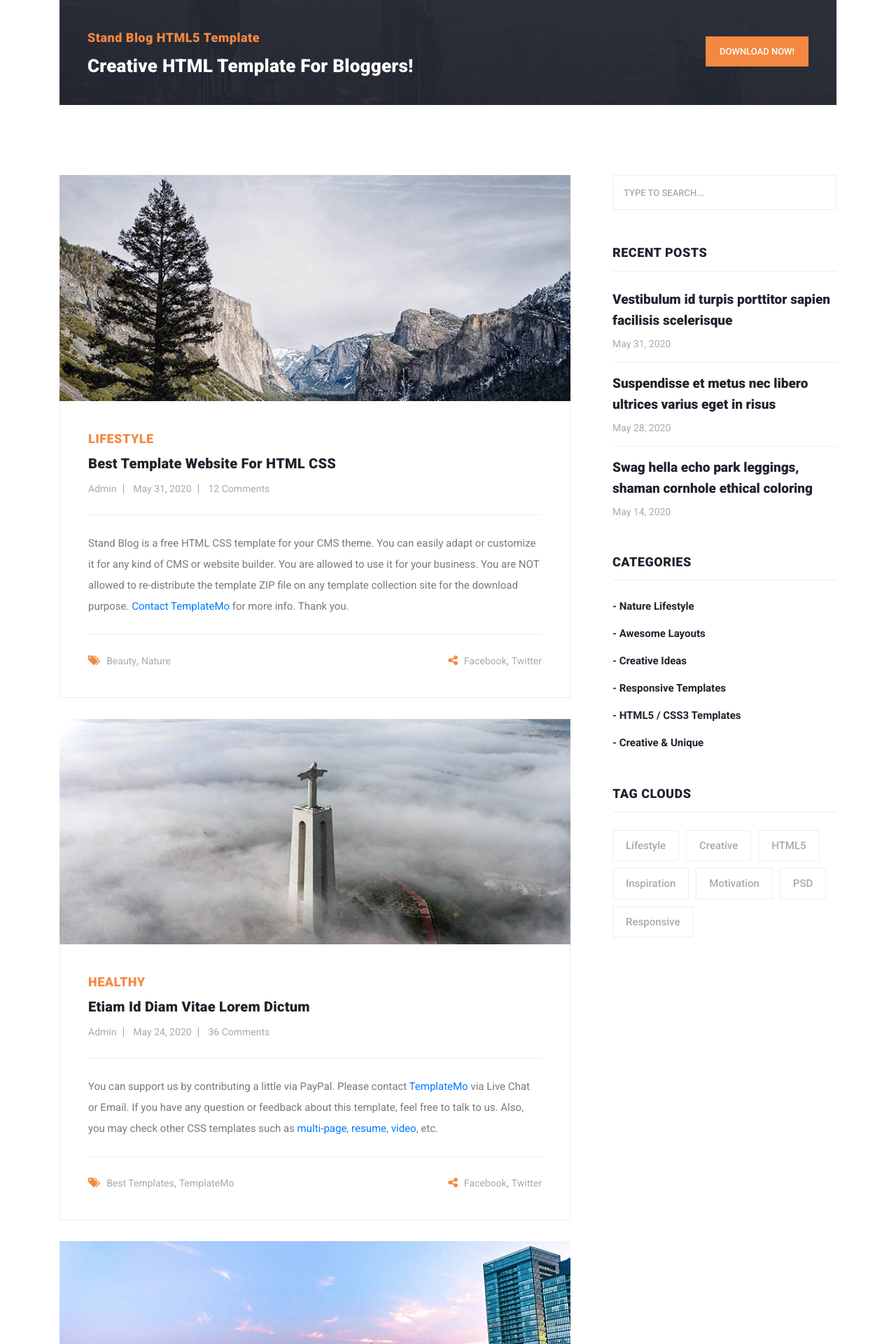
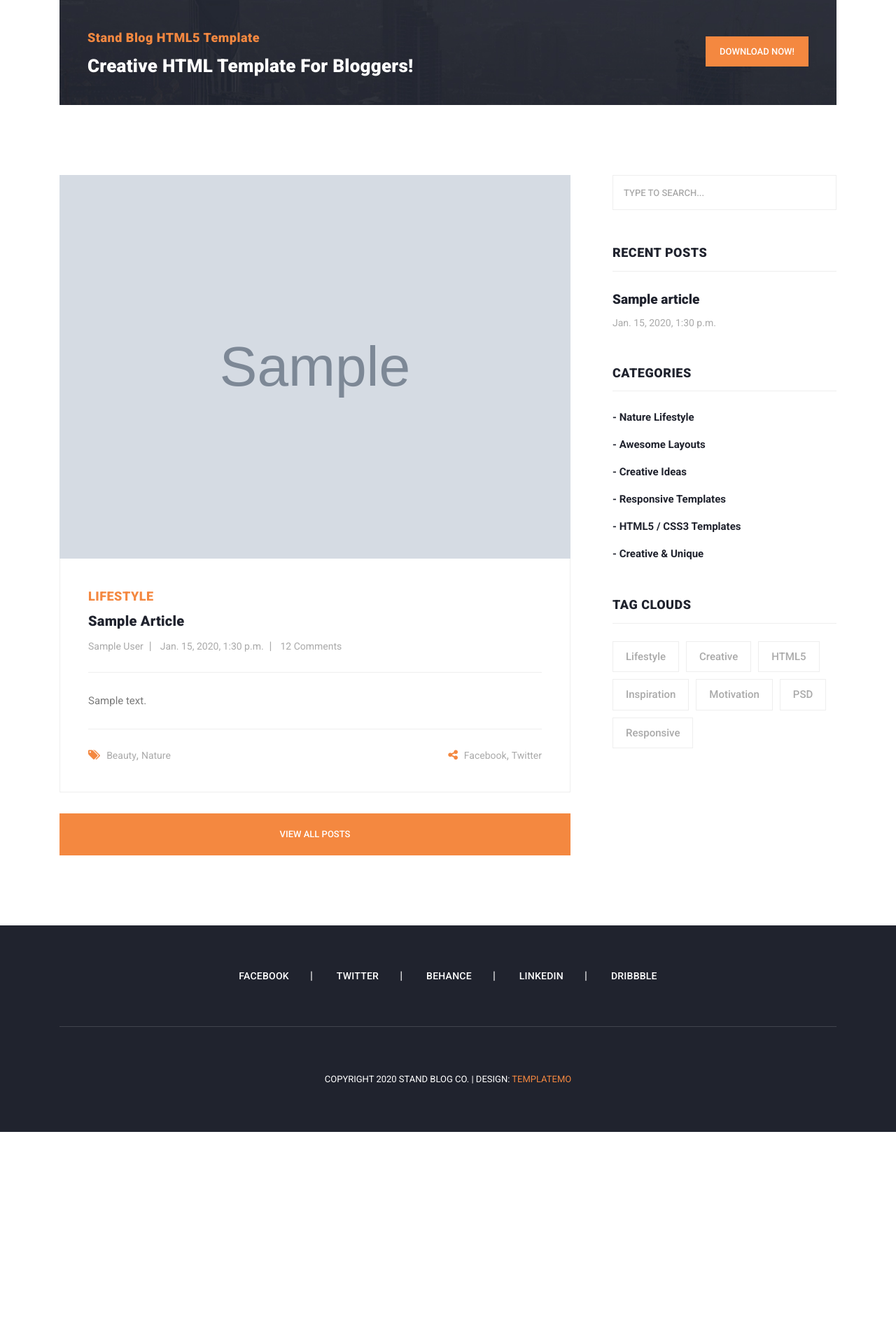
Before and after one commit to A0Rassafian/stand-blog, a Django app: page / in a window 1280 px wide. Shown: the part 496-2416 px from the top of the page at 70% size. After the commit the page ends 2113 px from the top, so only its background shows below. Run offline with Django 5.2, Linux system fonts and the light colour scheme; tables that the repository leaves empty hold one stand-in row (values such as "Sample post"); grey boxes marked "Sample" are stand-in pictures; some libraries are stand-ins or nearby versions.

Commit message:
"use reverse and get_absolute_url and slug and add show recent articles"

```diff
--- a/blog/models.py
+++ b/blog/models.py
@@ -2,6 +2,8 @@ from django.utils import timezone
 
 from django.db import models
 from django.contrib.auth.models import User
+from django.urls import reverse
+from django.utils.text import slugify
 # Create your models here.
 
 class ArticleManager(models.Manager):
@@ -31,7 +33,7 @@ class Article(models.Model):
     author = models.ForeignKey(User , on_delete=models.CASCADE , related_name='article')
     category = models.ManyToManyField(Category)
     title = models.CharField(max_length=70
-                             , help_text="Title of the article",
+                             , help_text="Title of the article",unique=True
                              # ,unique=True
                              # db_column='mytitle'
                              # null=True,
@@ -47,8 +49,13 @@ class Article(models.Model):
     updated = models.DateTimeField(auto_now=True)
     is_published = models.BooleanField()
     # published = models.DateTimeField(default=timezone.now)
+    slug = models.SlugField(unique=True, blank=True)
     objects = models.Manager()
     custom_manager=ArticleManager()
+
+
+    def get_absolute_url(self):
+        return reverse("blog:article_detail", kwargs={'slug':self.slug})
 
 
 
@@ -58,4 +65,10 @@ class Article(models.Model):
 
     def save(self , *args,**kwargs):
         print(self.title)
+        self.slug = slugify(self.title)
         super(Article ,self).save(*args,**kwargs)
+
+    class Meta:
+        ordering = ['-created']
+        verbose_name = "Article"
+        verbose_name_plural = "Articles"
--- a/blog/urls.py
+++ b/blog/urls.py
@@ -4,5 +4,5 @@ from . import views
 
 app_name="blog"
 urlpatterns = [
-    path('detail/<int:pk>',views.article_detail,name='article_detail'),
+    path('detail/<slug:slug>',views.article_detail,name='article_detail'),
 ]
--- a/blog/views.py
+++ b/blog/views.py
@@ -9,6 +9,6 @@ from blog.models import Article
 
 
 
-def article_detail(request,pk):
-    article = get_object_or_404(Article,pk=pk)
+def article_detail(request,slug):
+    article = get_object_or_404(Article,slug=slug)
     return render(request,"blog/article_detail.html",{"article":article})
--- a/home/templates/home/index.html
+++ b/home/templates/home/index.html
@@ -14,7 +14,7 @@
                 <div class="meta-category">
                   <span>{{ article.category.first }}</span>
                 </div>
-                <a href="{% url 'blog:article_detail' article.id %}"><h4>{{ article.title }}</h4></a>
+                <a href="{{ article.get_absolute_url}}"><h4>{{ article.title }}</h4></a>
                 <ul class="post-info">
                   <li><a href="#">{{ article.auther.username }}</a></li>
                   <li><a href="#">{{article.created}}</a></li>
@@ -60,20 +60,23 @@
           <div class="col-lg-8">
             <div class="all-blog-posts">
               <div class="row">
+                  {% for article in resent_articles %}
                 <div class="col-lg-12">
                   <div class="blog-post">
                     <div class="blog-thumb">
-                      <img src="{% static 'images/blog-post-01.jpg' %}" alt="">
+                      <img src="{{article.image.url}}" alt="">
                     </div>
                     <div class="down-content">
                       <span>Lifestyle</span>
-                      <a href="post-details.html"><h4>Best Template Website for HTML CSS</h4></a>
+                      <a href="post-details.html"><h4>{{ article.title}}</h4></a>
                       <ul class="post-info">
-                        <li><a href="#">Admin</a></li>
-                        <li><a href="#">May 31, 2020</a></li>
+                        <li><a href="#">{{ article.author.get_full_name }}</a></li>
+                        <li><a href="#">{{ article.created}}</a></li>
                         <li><a href="#">12 Comments</a></li>
                       </ul>
-                      <p>Stand Blog is a free HTML CSS template for your CMS theme. You can easily adapt or customize it for any kind of CMS or website builder. You are allowed to use it for your business. You are NOT allowed to re-distribute the template ZIP file on any template collection site for the download purpose. <a rel="nofollow" href="https://templatemo.com/contact" target="_parent">Contact TemplateMo</a> for more info. Thank you.</p>
+                        <p>
+                            {{ article.body }}
+                        </p>
                       <div class="post-options">
                         <div class="row">
                           <div class="col-6">
@@ -95,76 +98,7 @@
                     </div>
                   </div>
                 </div>
-                <div class="col-lg-12">
-                  <div class="blog-post">
-                    <div class="blog-thumb">
-                      <img src="{% static 'images/blog-post-02.jpg' %}" alt="">
-                    </div>
-                    <div class="down-content">
-                      <span>Healthy</span>
-                      <a href="post-details.html"><h4>Etiam id diam vitae lorem dictum</h4></a>
-                      <ul class="post-info">
-                        <li><a href="#">Admin</a></li>
-                        <li><a href="#">May 24, 2020</a></li>
-                        <li><a href="#">36 Comments</a></li>
-                      </ul>
-                      <p>You can support us by contributing a little via PayPal. Please contact <a rel="nofollow" href="https://templatemo.com/contact" target="_parent">TemplateMo</a> via Live Chat or Email. If you have any question or feedback about this template, feel free to talk to us. Also, you may check other CSS templates such as <a rel="nofollow" href="https://templatemo.com/tag/multi-page" target="_parent">multi-page</a>, <a rel="nofollow" href="https://templatemo.com/tag/resume" target="_parent">resume</a>, <a rel="nofollow" href="https://templatemo.com/tag/video" target="_parent">video</a>, etc.</p>
-                      <div class="post-options">
-                        <div class="row">
-                          <div class="col-6">
-                            <ul class="post-tags">
-                              <li><i class="fa fa-tags"></i></li>
-                              <li><a href="#">Best Templates</a>,</li>
-                              <li><a href="#">TemplateMo</a></li>
-                            </ul>
-                          </div>
-                          <div class="col-6">
-                            <ul class="post-share">
-                              <li><i class="fa fa-share-alt"></i></li>
-                              <li><a href="#">Facebook</a>,</li>
-                              <li><a href="#">Twitter</a></li>
-                            </ul>
-                          </div>
-                        </div>
-                      </div>
-                    </div>
-                  </div>
-                </div>
-                <div class="col-lg-12">
-                  <div class="blog-post">
-                    <div class="blog-thumb">
-                      <img src="{% static 'images/blog-post-03.jpg' %}" alt="">
-                    </div>
-                    <div class="down-content">
-                      <span>Fashion</span>
-                      <a href="post-details.html"><h4>Donec tincidunt leo nec magna</h4></a>
-                      <ul class="post-info">
-                        <li><a href="#">Admin</a></li>
-                        <li><a href="#">May 14, 2020</a></li>
-                        <li><a href="#">48 Comments</a></li>
-                      </ul>
-                      <p>Nullam at quam ut lacus aliquam tempor vel sed ipsum. Donec pellentesque tincidunt imperdiet. Mauris sit amet justo vulputate, cursus massa congue, vestibulum odio. Aenean elit nunc, gravida in erat sit amet, feugiat viverra leo. Phasellus interdum, diam commodo egestas rhoncus, turpis nisi consectetur nibh, in vehicula eros orci vel neque.</p>
-                      <div class="post-options">
-                        <div class="row">
-                          <div class="col-6">
-                            <ul class="post-tags">
-                              <li><i class="fa fa-tags"></i></li>
-                              <li><a href="#">HTML CSS</a>,</li>
-                              <li><a href="#">Photoshop</a></li>
-                            </ul>
-                          </div>
-                          <div class="col-6">
-                            <ul class="post-share">
-                              <li><i class="fa fa-share-alt"></i></li>
-                              <li><a href="#">Facebook</a>,</li>
-                              <li><a href="#">Twitter</a></li>
-                            </ul>
-                          </div>
-                        </div>
-                      </div>
-                    </div>
-                  </div>
-                </div>
+                  {% endfor %}
                 <div class="col-lg-12">
                   <div class="main-button">
                     <a href="blog.html">View All Posts</a>
@@ -190,18 +124,13 @@
                     </div>
                     <div class="content">
                       <ul>
-                        <li><a href="post-details.html">
-                          <h5>Vestibulum id turpis porttitor sapien facilisis scelerisque</h5>
-                          <span>May 31, 2020</span>
+                          {% for article in resent_articles %}
+                        <li><a href="{{article.get_absolute_url}}">
+                          <h5>{{ article.title}}</h5>
+                          <span>{{ article.created}}</span>
                         </a></li>
-                        <li><a href="post-details.html">
-                          <h5>Suspendisse et metus nec libero ultrices varius eget in risus</h5>
-                          <span>May 28, 2020</span>
-                        </a></li>
-                        <li><a href="post-details.html">
-                          <h5>Swag hella echo park leggings, shaman cornhole ethical coloring</h5>
-                          <span>May 14, 2020</span>
-                        </a></li>
+                          {% endfor %}
+
                       </ul>
                     </div>
                   </div>
--- a/home/views.py
+++ b/home/views.py
@@ -1,9 +1,12 @@
 from django.shortcuts import render
 from blog.models import Article
+from django.urls import reverse
 # Create your views here.
 
 
 
 def home(request):
     articles = Article.objects.all()
-    return render(request,"home/index.html" ,{"articles":articles})
+    # print(reverse("blog:article_detail",args=(1,)))
+    resent_articles = Article.objects.all().order_by('-created')[:3]
+    return render(request,"home/index.html" ,{"articles":articles,"resent_articles":resent_articles})
```
Also changed, not shown: blog/migrations/0007_article_slug_alter_article_title.py (added), blog/migrations/0008_alter_article_slug.py (added).
